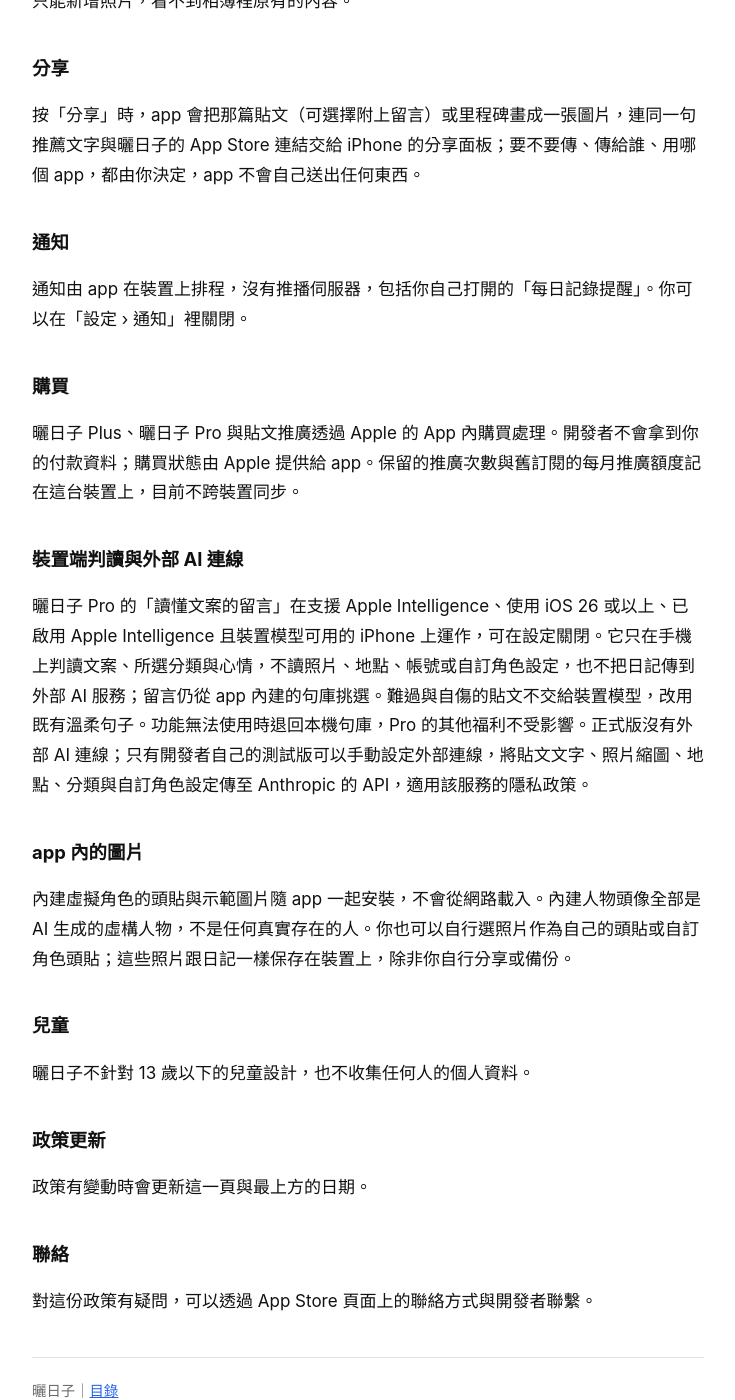
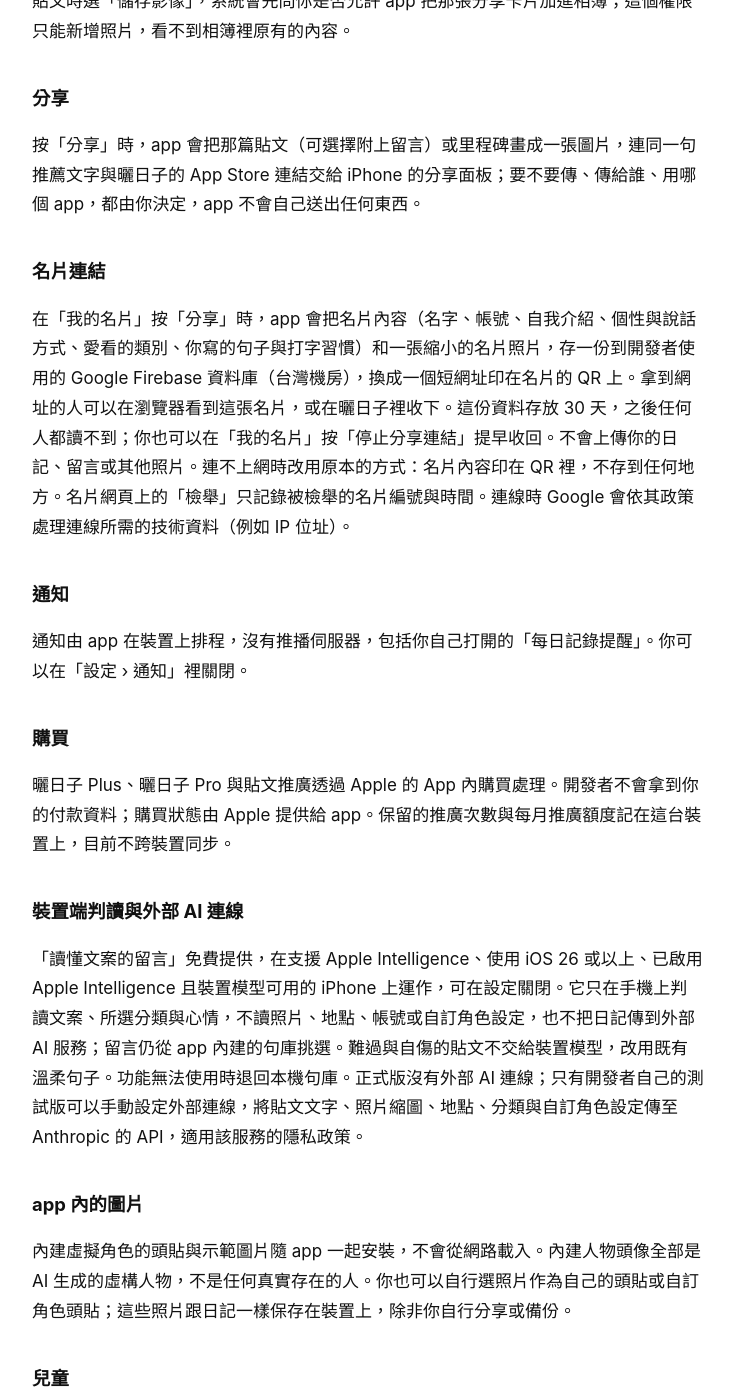
Before and after one commit to chris58530/saiday, a Jekyll site: the page built from privacy-policy.md, in a window 1280 px wide and 1400 px high, scrolled down 1579 px. Shown: the whole window, without its empty margins (272-1007 px from the left). Built offline with Jekyll 4.4.1, drawn with Linux system fonts in a browser that asks for light colours; some of the changed text lies outside the part shown.

Commit message:
同步 FameSim docs/ 2026-10-22

```diff
--- a/privacy-policy.md
+++ b/privacy-policy.md
@@ -15,9 +15,9 @@ title: 隱私權政策
 
 曬日子是一款把生活記錄成社群貼文的 app，由個人開發者提供。這份政策說明 app 會碰到哪些資料、放在哪裡、以及不會做什麼。
 
-## 我們不收集任何資料
+## 我們不收集日記
 
-曬日子沒有雲端帳號系統、沒有開發者伺服器、沒有分析工具、沒有廣告、沒有追蹤，不會把日記傳給開發者。地點搜尋與地圖、App 內購買、評分由 Apple 的系統服務處理。你主動分享、匯出，或選擇雲端服務中的備份資料夾時，資料會交給你選的目的地，依該服務的規則處理。
+曬日子沒有雲端帳號系統、沒有分析工具、沒有廣告、沒有追蹤，不會把日記傳給開發者。唯一會存到開發者服務的，是你在「我的名片」按「分享」時的那張名片（見下面「名片連結」）。地點搜尋與地圖、App 內購買、評分由 Apple 的系統服務處理。你主動分享、匯出，或選擇雲端服務中的備份資料夾時，資料會交給你選的目的地，依該服務的規則處理。
 
 ## 存在你裝置上的資料
 
@@ -43,17 +43,21 @@ app 與自己的小工具擴充套件透過這台裝置上的共用儲存空間
 
 按「分享」時，app 會把那篇貼文（可選擇附上留言）或里程碑畫成一張圖片，連同一句推薦文字與曬日子的 App Store 連結交給 iPhone 的分享面板；要不要傳、傳給誰、用哪個 app，都由你決定，app 不會自己送出任何東西。
 
+## 名片連結
+
+在「我的名片」按「分享」時，app 會把名片內容（名字、帳號、自我介紹、個性與說話方式、愛看的類別、你寫的句子與打字習慣）和一張縮小的名片照片，存一份到開發者使用的 Google Firebase 資料庫（台灣機房），換成一個短網址印在名片的 QR 上。拿到網址的人可以在瀏覽器看到這張名片，或在曬日子裡收下。這份資料存放 30 天，之後任何人都讀不到；你也可以在「我的名片」按「停止分享連結」提早收回。不會上傳你的日記、留言或其他照片。連不上網時改用原本的方式：名片內容印在 QR 裡，不存到任何地方。名片網頁上的「檢舉」只記錄被檢舉的名片編號與時間。連線時 Google 會依其政策處理連線所需的技術資料（例如 IP 位址）。
+
 ## 通知
 
 通知由 app 在裝置上排程，沒有推播伺服器，包括你自己打開的「每日記錄提醒」。你可以在「設定 › 通知」裡關閉。
 
 ## 購買
 
-曬日子 Plus、曬日子 Pro 與貼文推廣透過 Apple 的 App 內購買處理。開發者不會拿到你的付款資料；購買狀態由 Apple 提供給 app。保留的推廣次數與舊訂閱的每月推廣額度記在這台裝置上，目前不跨裝置同步。
+曬日子 Plus、曬日子 Pro 與貼文推廣透過 Apple 的 App 內購買處理。開發者不會拿到你的付款資料；購買狀態由 Apple 提供給 app。保留的推廣次數與每月推廣額度記在這台裝置上，目前不跨裝置同步。
 
 ## 裝置端判讀與外部 AI 連線
 
-曬日子 Pro 的「讀懂文案的留言」在支援 Apple Intelligence、使用 iOS 26 或以上、已啟用 Apple Intelligence 且裝置模型可用的 iPhone 上運作，可在設定關閉。它只在手機上判讀文案、所選分類與心情，不讀照片、地點、帳號或自訂角色設定，也不把日記傳到外部 AI 服務；留言仍從 app 內建的句庫挑選。難過與自傷的貼文不交給裝置模型，改用既有溫柔句子。功能無法使用時退回本機句庫，Pro 的其他福利不受影響。正式版沒有外部 AI 連線；只有開發者自己的測試版可以手動設定外部連線，將貼文文字、照片縮圖、地點、分類與自訂角色設定傳至 Anthropic 的 API，適用該服務的隱私政策。
+「讀懂文案的留言」免費提供，在支援 Apple Intelligence、使用 iOS 26 或以上、已啟用 Apple Intelligence 且裝置模型可用的 iPhone 上運作，可在設定關閉。它只在手機上判讀文案、所選分類與心情，不讀照片、地點、帳號或自訂角色設定，也不把日記傳到外部 AI 服務；留言仍從 app 內建的句庫挑選。難過與自傷的貼文不交給裝置模型，改用既有溫柔句子。功能無法使用時退回本機句庫。正式版沒有外部 AI 連線；只有開發者自己的測試版可以手動設定外部連線，將貼文文字、照片縮圖、地點、分類與自訂角色設定傳至 Anthropic 的 API，適用該服務的隱私政策。
 
 ## app 內的圖片
 
```
Also changed, not shown: other parts of privacy-policy.md (+1 -1 lines), terms.md (+6 -2 lines).
